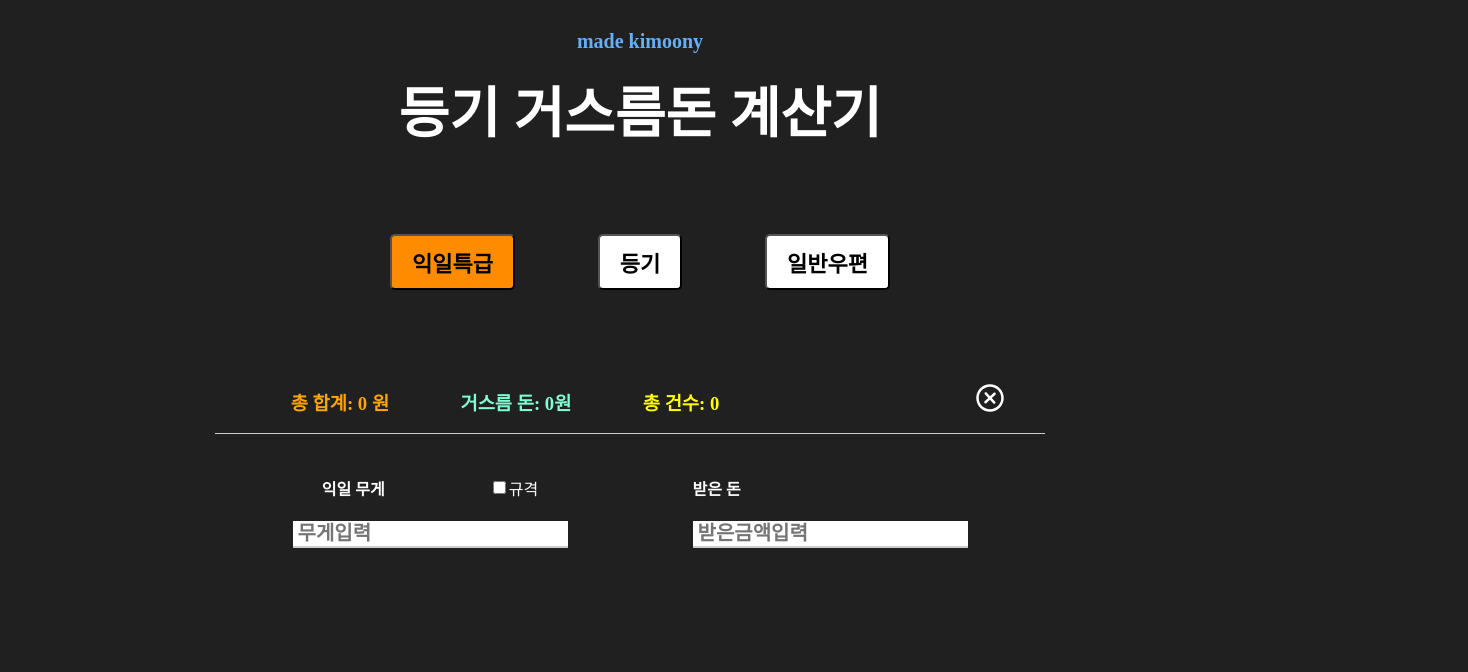
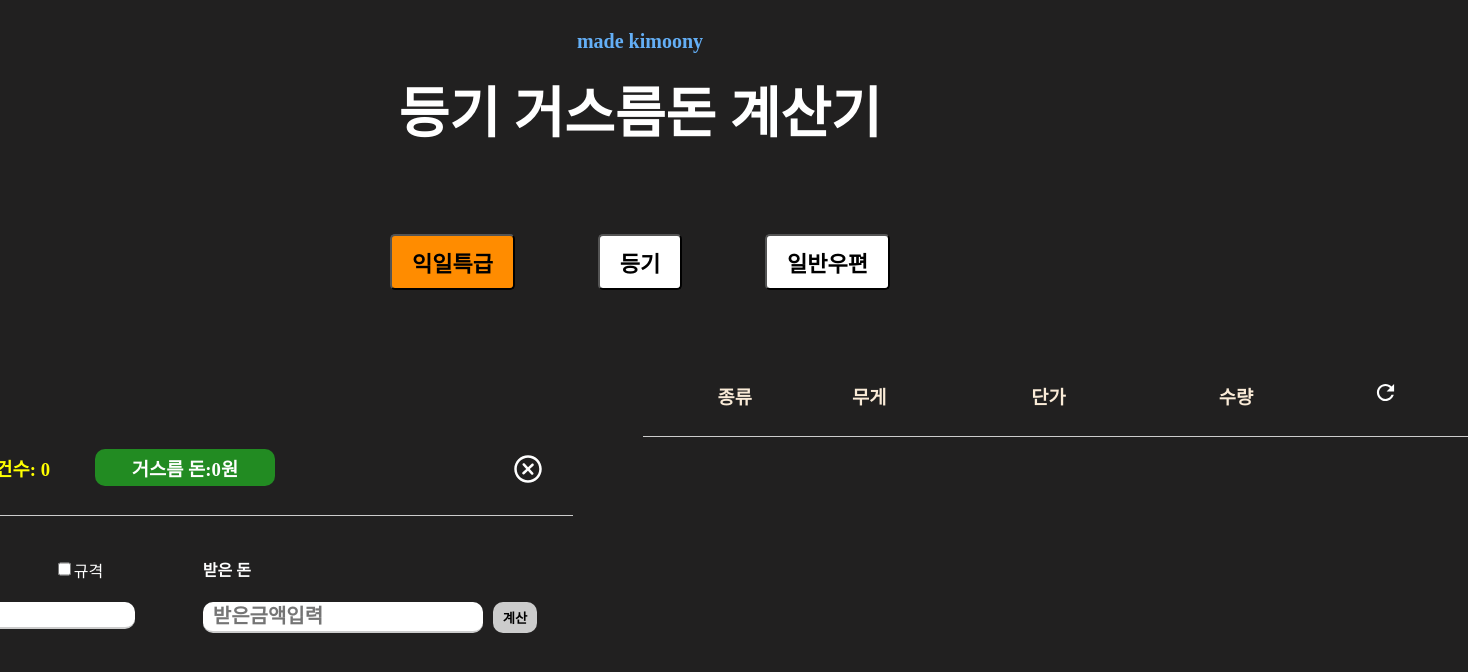
Before and after one commit to kimoony/change_calculator, a React (Create React App) app: page / in a window 1280 px wide. Shown: the top 672 px of the page, 1468 px wide, since content can reach past the window. Built offline with nearby package versions, Linux system fonts and the light colour scheme.

Commit message:
등기 입력과 목록 양쪽으로 보이도록 분리, 받은 돈 input 옆에 계산 버튼 추가, alert로 거스름 돈 확인 추가, 불필요한 코드 수정

```diff
--- a/src/App.js
+++ b/src/App.js
@@ -59,6 +59,18 @@ function App() {
         typeChecked={typeChecked}
         setTypeChecked={setTypeChecked}
         setWeightValue={setWeightValue}
+        weightValue={weightValue}
+        clickWeightValue={setWeightValue}
+        cash={cash}
+        setCash={setCash}
+        onClickReset={onClickReset}
+        onClickClose={onClickClose}
+        sum={sum}
+        weightId={weightId}
+        resultValue={resultValue}
+        changeCash={changeCash}
+        setChangeCash={setChangeCash}
+        quantitySum={quantitySum}
       />
       {weightShow === true ? (
         <WeightNCharge
--- a/src/components/CalculatedValue.js
+++ b/src/components/CalculatedValue.js
@@ -8,10 +8,7 @@ function CalculatedValue({
   weightValue,
   setWeightValue,
   weightId,
-  inputWeight,
   onClickReset,
-  isChecked,
-  typeChecked,
 }) {
   const quantityHandler = (id, value) => {
     const weightValueList = [...weightValue];
--- a/src/components/ReceiveCash.js
+++ b/src/components/ReceiveCash.js
@@ -1,11 +1,12 @@
 import "../style/ReceiveCash.css";
 
-function ReceiveCash({ setCash, resultValue }) {
+function ReceiveCash({ setCash, changeCash, resultValue }) {
   const onChaneValue = (e) => setCash(e.target.value);
   return (
     <section>
       <div className="cashCharge">
         <h4>받은 돈</h4>
+        <div className="inputCash">
           <input
             type="number"
             className="inputValue"
@@ -13,6 +14,16 @@ function ReceiveCash({ setCash, resultValue }) {
             onChange={onChaneValue}
             onKeyDown={(e) => e.key === "Enter" && resultValue()}
           />
+          <button
+            className="calculBtn"
+            onClick={() => {
+              resultValue();
+              alert(changeCash.toLocaleString("ko-KR"));
+            }}
+          >
+            계산
+          </button>
+        </div>
       </div>
     </section>
   );
--- a/src/components/SumAndChangeCash.js
+++ /dev/null
@@ -1,39 +0,0 @@
-import React from "react";
-import "../style/SumAndChangeCash.css";
-import { CgCloseO } from "react-icons/cg";
-
-export const SumAndChangeCash = ({
-  sum,
-  changeCash,
-  quantitySum,
-  onClickClose,
-}) => {
-  return (
-    <div>
-      <section className="info">
-        {changeCash < 0 ? (
-          <h3>거스름 돈이 '-'입니다. 합계 또는 받은 돈을 확인하세요!</h3>
-        ) : (
-          <h3></h3>
-        )}
-      </section>
-      <section className="middleBox">
-        <section className="sumNchangeCash">
-          <h3 className="sum">
-            총 합계: {sum > 0 ? sum.toLocaleString("ko-KR") : 0} 원
-          </h3>
-          <h3 className="cash">
-            거스름 돈: {changeCash > 0 ? changeCash.toLocaleString("ko-KR") : 0}
-            원
-          </h3>
-          <h3 className="quantity">총 건수: {quantitySum}</h3>
-        </section>
-        <section className="closeBox">
-          <buton className="closeBtn" onClick={onClickClose}>
-            <CgCloseO />
-          </buton>
-        </section>
-      </section>
-    </div>
-  );
-};
--- /dev/null
+++ b/src/components/SumAndTotal.js
@@ -0,0 +1,30 @@
+import React from "react";
+import "../style/SumAndTotal.css";
+import { CgCloseO } from "react-icons/cg";
+
+export const SumAndTotal = ({ sum, changeCash, quantitySum, onClickClose }) => {
+  return (
+    <section className="middleBox">
+      <section className="sumNTotal">
+        <h3 className="sum">
+          총 합계: {sum > 0 ? sum.toLocaleString("ko-KR") : 0} 원
+        </h3>
+        <h3 className="quantity">총 건수: {quantitySum}</h3>
+        <h3 className="cash">
+          거스름 돈:
+          {changeCash > 0
+            ? changeCash.toLocaleString("ko-KR")
+            : changeCash === 0
+            ? 0
+            : " x"}
+          원
+        </h3>
+      </section>
+      <section className="closeBox">
+        <buton className="closeBtn" onClick={onClickClose}>
+          <CgCloseO />
+        </buton>
+      </section>
+    </section>
+  );
+};
--- a/src/components/WeightNCharge.js
+++ b/src/components/WeightNCharge.js
@@ -5,13 +5,13 @@ import RegisterWeight from "./weightType/RegisterWeight";
 import NewFastRegisterWeight from "./weightType/NewFastRegisterWeight";
 import ReceiveCash from "./ReceiveCash";
 import CalculatedValue from "./CalculatedValue";
-import { SumAndChangeCash } from "./SumAndChangeCash";
+import { SumAndTotal } from "./SumAndTotal";
 
 function WeightNCharge({
   typeChecked,
   weightValue,
   clickWeightValue,
-  cash,
+  // cash,
   setCash,
   onClickReset,
   onClickClose,
@@ -31,7 +31,8 @@ function WeightNCharge({
 
   return (
     <section className="postBox">
-      <SumAndChangeCash
+      <section className="postInputReslutBox">
+        <SumAndTotal
           sum={sum}
           changeCash={changeCash}
           quantitySum={quantitySum}
@@ -89,28 +90,22 @@ function WeightNCharge({
               </div>
             </section>
             <section className="postCharge">
-            <ReceiveCash setCash={setCash} resultValue={resultValue} />
+              <ReceiveCash
+                setCash={setCash}
+                resultValue={resultValue}
+                changeCash={changeCash}
+              />
+            </section>
+          </section>
         </section>
       </section>
       <section className="changeCashBox">
-          {weightValue.length !== 0 || cash !== null ? (
         <CalculatedValue
           weightValue={weightValue}
           setWeightValue={clickWeightValue}
-              cash={cash}
-              setCash={setCash}
-              changeCash={changeCash}
-              setChangeCash={setChangeCash}
           onClickReset={onClickReset}
-              sum={sum}
           weightId={weightId}
-              resultValue={resultValue}
-              inputWeight={inputWeight}
-              isChecked={isChecked}
-              typeChecked={typeChecked}
         />
-          ) : null}
-        </section>
       </section>
     </section>
   );
--- a/src/style/CalculatedValue.css
+++ b/src/style/CalculatedValue.css
@@ -39,6 +39,7 @@
     transition: all 0.1s ease;
   }
 }
+
 .weightValue {
   display: flex;
   width: 100%;
--- a/src/style/ReceiveCash.css
+++ b/src/style/ReceiveCash.css
@@ -4,11 +4,31 @@
   margin-top: -20px;
 }
 
+.inputCash {
+  display: flex;
+}
+
 .inputValue {
   outline: none;
   border: none;
   border-bottom: 2px solid #ccc;
+  border-radius: 10px;
   font-size: 20px;
   font-weight: bold;
-  padding-left: 5px;
+  padding-left: 10px;
 }
+
+.calculBtn {
+  padding: 6px 10px;
+  margin-left: 10px;
+  border: none;
+  border-radius: 10px;
+  font-weight: bold;
+  color: #000;
+  background-color: #ccc;
+  &:hover {
+    color: #fff;
+    background-color: coral;
+    cursor: pointer;
+  }
+}
--- a/src/style/SumAndChangeCash.css
+++ b/src/style/SumAndTotal.css
@@ -1,29 +1,31 @@
-.info {
+.middleBox {
   width: 750px;
-  text-align: center;
-}
-.info > h3 {
-  color: red;
-}
-
-.middleBox {
-  width: 100%;
   display: flex;
   justify-content: center;
+  margin-bottom: 10px;
+  margin-top: 10px;
 }
-.sumNchangeCash {
+.sumNTotal {
   width: 100%;
   display: flex;
   justify-content: space-around;
+  margin-top: -10px;
 }
 .sum {
   color: orange;
-}
-.cash {
-  color: aquamarine;
+  padding: 5px 10px;
 }
 .quantity {
   color: yellow;
+  padding: 5px 10px;
+}
+.cash {
+  background-color: forestgreen;
+  color: #fff;
+  padding: 5px 10px;
+  border-radius: 10px;
+  width: 160px;
+  text-align: center;
 }
 
 .closeBox {
--- a/src/style/WeightNCharge.css
+++ b/src/style/WeightNCharge.css
@@ -1,4 +1,15 @@
 .postBox {
+  display: flex;
+  justify-content: center;
+  align-items: center;
+  height: auto;
+  width: 100vw;
+  border-radius: 20px;
+  margin-top: 20px;
+  padding: 0px 20px 20px 0px;
+}
+
+.postInputResultBox {
   display: flex;
   flex-direction: column;
   align-items: center;
@@ -66,5 +77,10 @@
   display: flex;
 }
 
-.select {
+.changeCashBox {
+  display: flex;
+  justify-content: center;
+  margin-left: 100px;
+  margin-top: -45px;
+  color: antiquewhite;
 }
--- a/src/style/weightType/NewFastRegisterWeight.css
+++ b/src/style/weightType/NewFastRegisterWeight.css
@@ -4,7 +4,8 @@
   border-bottom: 2px solid #ccc;
   font-size: 20px;
   font-weight: bold;
-  padding-left: 5px;
+  padding-left: 10px;
+  border-radius: 10px;
 }
 
 .weightBtn {
```
Lines whose indentation alone changed are shown as unchanged.
